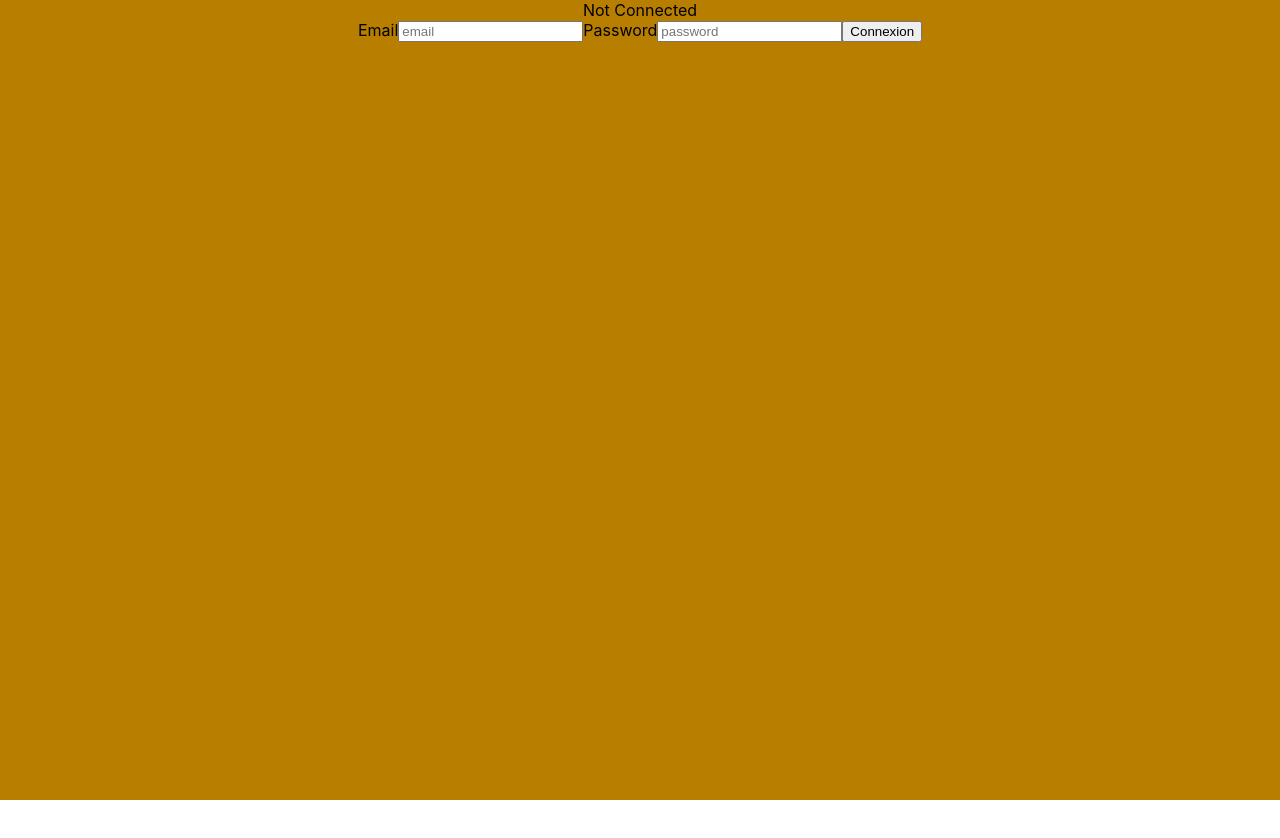
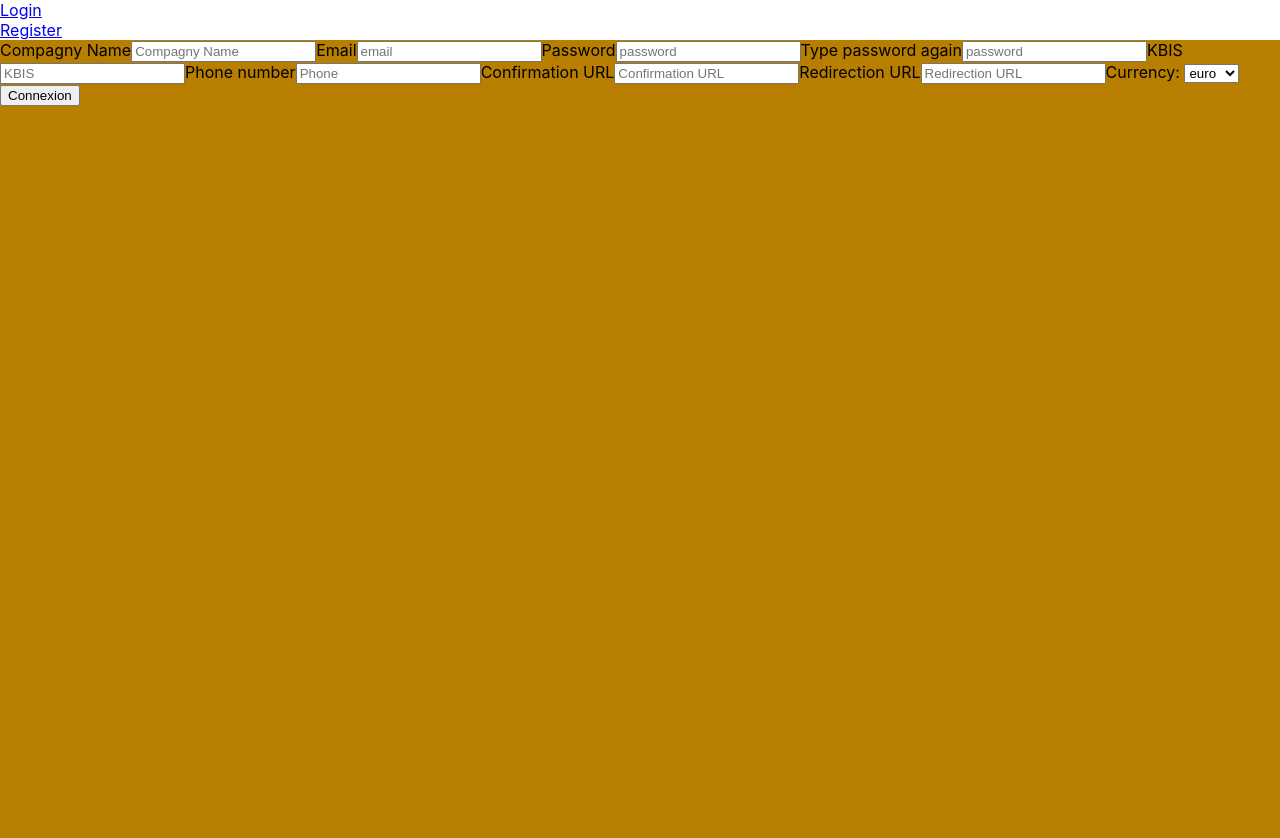
Before and after one commit to thomasgorspro/PA-reactnode, a React (Create React App) app in the folder client/: page /register in a window 1280 px wide. Before the commit the page ends 800 px from the top, so only its background shows below. Built offline with nearby package versions, Linux system fonts and the light colour scheme.

Commit message:
add basic routing

```diff
--- a/client/package.json
+++ b/client/package.json
@@ -10,6 +10,7 @@
     "jwt-decode": "^2.2.0",
     "react": "^16.13.1",
     "react-dom": "^16.13.1",
+    "react-router-dom": "^5.2.0",
     "react-scripts": "3.4.1"
   },
   "scripts": {
--- a/client/src/App.js
+++ b/client/src/App.js
@@ -1,16 +1,34 @@
 import React from "react";
+import {  BrowserRouter as Router, Switch, Route, Link} from "react-router-dom";
 import "./App.css";
 import ThemeWrapper from "./components/ThemeWrapper";
 import { RootProvider } from "./context/rootContext";
 import Login from "./components/Login";
+import Register from "./components/Register";
 
 const App = () => (
-  <div className="App">
-    <ThemeWrapper>
-      <RootProvider>
-        <Login />
-      </RootProvider>
-    </ThemeWrapper>
+  <div>
+      <a href="/login">Login</a><br />
+      <a href="/register">Register</a>
+  <Router>
+    <Switch>
+      <Route path="/login">
+        <ThemeWrapper>
+          <RootProvider>
+            <Login />
+          </RootProvider>
+        </ThemeWrapper>
+      </Route>
+
+      <Route path="/register">
+        <ThemeWrapper>
+          <RootProvider>
+            <Register />
+          </RootProvider>
+        </ThemeWrapper>
+      </Route>
+    </Switch>
+  </Router>
   </div>
 );
 
--- a/client/src/components/Register/index.js
+++ b/client/src/components/Register/index.js
@@ -55,3 +55,5 @@ const Register = () => {
 			</>
     );
 };
+
+export default Register;
```
Also changed, not shown: 1 other file (tests, documents, lock files or other folders).
